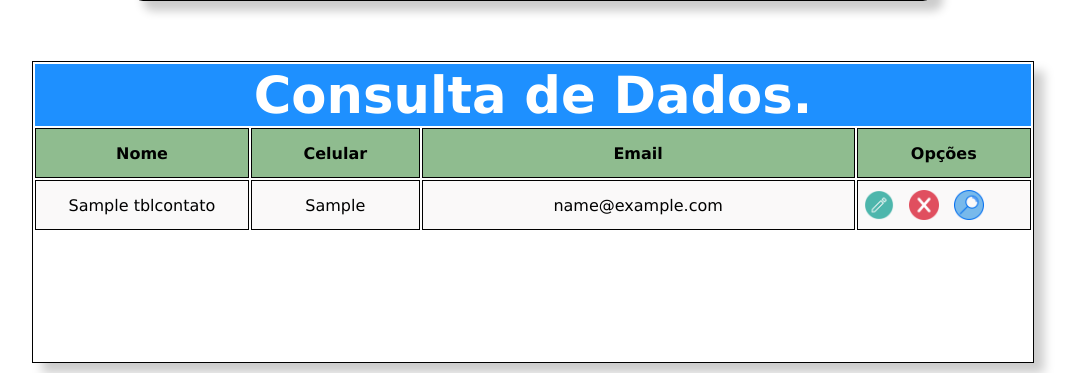
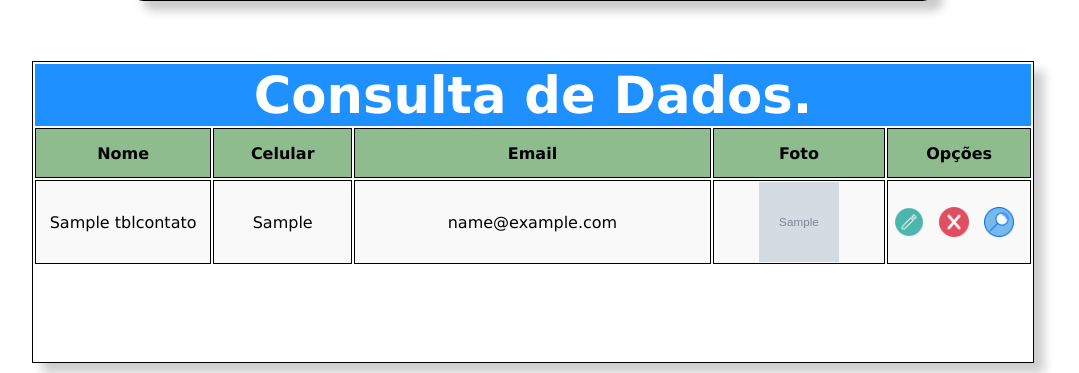
Before and after one commit to LaiseSilva/conexaoComBancoPHP, a PHP site: page /index.php in a window 1280 px wide. Shown: the part 699-1072 px from the top of the page, without its empty margins (107-1186 px from the left). Run offline with PHP 8.4, Linux system fonts and the light colour scheme; tables that the repository leaves empty or names only in its code hold one stand-in row (values such as "Sample post"); grey boxes marked "Sample" are stand-in pictures.

Commit message:
inserindo arquivos

```diff
--- a/ligandoBancoPhp/controller/controllerContatos.php
+++ b/ligandoBancoPhp/controller/controllerContatos.php
@@ -3,8 +3,8 @@
  * Objetivo: Arquivo responsável pela manipulação de dados de contatos
  *      obs(Este arquivo a ponte entre a view e a model)
  * Autor:
- *  Data: 04/03/2022  11/03/2022  18/03/2022  25/03/2022  01/04/2022   08/04/2022
- *  Versão: 1.0       2.0         3.0         4.0         5.0          6.0
+ *  Data: 04/03/2022  11/03/2022  18/03/2022  25/03/2022  01/04/2022   08/04/2022   26/04/2022
+ *  Versão: 1.0       2.0         3.0         4.0         5.0          6.0          7.0
 ****************************************************************************************/
 
 //Todos os tratamentos são feitos através da controller
@@ -13,6 +13,9 @@
 //Função para receber dados da view e encaminhar para a model(inserir)
 function  inserirContato ($dadosContatos, $file)
 {
+    //Caso não tenha uma imagem ela se mantém null e não da erro
+    $nomeFoto = (string) null;
+
     //Validação para verificar se o objeto está vazio
     if(!empty($dadosContatos))
     {
@@ -20,12 +23,22 @@ function  inserirContato ($dadosContatos, $file)
         //Validação de caixa vazias dos elementos nome, celular e email, pois são obrigatórios no BD
         if(!empty($dadosContatos['txtNome']) && !empty($dadosContatos['txtCelular']) && !empty($dadosContatos['txtEmail']))
         {
+            //Validação para identificar se chegou um arquivo de upload
             if($file != null)
             {
+                //Importe da função upload
                 require_once('modulo/upload.php');
-                $resultado = uploadFile($file['fleFoto']);
-                echo($resultado);
-                die;
+
+                //Chama a função de upload
+                $nomeFoto = uploadFile($file['fleFoto']);
+
+                if(is_array($nomeFoto))
+                {
+                    //Caso acontece algum erro no processo de upload, a função irá retornar um array com a possível mensagem de erro.
+                    //Esse array será retornado para a router e ela íra exibir a mensagem para o usuário
+                    return $nomeFoto;
+                }
+
             }
 
             //Criação do array de dados que será encaminhado a model para inserir no BD
@@ -37,7 +50,8 @@ function  inserirContato ($dadosContatos, $file)
                 "telefone" => $dadosContatos['txtTelefone'],
                 "celular"  => $dadosContatos['txtCelular'],
                 "email"    => $dadosContatos['txtEmail'],
-                "obs"      => $dadosContatos['txtObs']
+                "obs"      => $dadosContatos['txtObs'],
+                "foto"     => $nomeFoto
             );
 
             //Importe do arquivo de modelagem para manipular o BD
--- a/ligandoBancoPhp/index.php
+++ b/ligandoBancoPhp/index.php
@@ -118,6 +118,7 @@
                     <td class="tblColunas destaque"> Nome </td>
                     <td class="tblColunas destaque"> Celular </td>
                     <td class="tblColunas destaque"> Email </td>
+                    <td class="tblColunas destaque"> Foto </td>
                     <td class="tblColunas destaque"> Opções </td>
                 </tr>
 
@@ -137,6 +138,7 @@
                     <td class="tblColunas registros"><?=$item['nome']?></td>
                     <td class="tblColunas registros"><?=$item['celular']?></td>
                     <td class="tblColunas registros"><?=$item['email']?></td>
+                    <td class="tblColunas registros"><img src="arquivos/<?=$item['foto']?>" class="foto"></td>
 
                     <td class="tblColunas registros">
 
--- a/ligandoBancoPhp/model/bd/contato.php
+++ b/ligandoBancoPhp/model/bd/contato.php
@@ -3,8 +3,8 @@
      * Objetivo: Arquivo responsável por manipular os dados dentro do BD
      *          (insert,uptade,select e delete)
      * Autor: Laise na aula junto com o professor Marcel
-     * Data:11/03/2022   18/03/2022     25/03/2022      01/04/2022  08/04/2022
-     * Versão: 1.0       2.0            3.0             4.0         5.0
+     * Data:11/03/2022   18/03/2022     25/03/2022      01/04/2022  08/04/2022  26/04/2022
+     * Versão: 1.0       2.0            3.0             4.0         5.0         6.0
     **************************************************************************/
 
     //Estabelece a conexão com o BD
@@ -27,13 +27,15 @@
                      telefone,
                      celular,
                      email,
-                     obs)
+                     obs,
+                     foto)
                 values
                     ('".$dadosContatos['nome']."',
                      '".$dadosContatos['telefone']."',
                      '".$dadosContatos['celular']."',
                      '".$dadosContatos['email']."',
-                     '".$dadosContatos['obs']."');";
+                     '".$dadosContatos['obs']."',
+                     '".$dadosContatos['foto']."');";
 
         //Executa script no BD, manda para o banco
             //Validação para verificar se o script sql está correto
@@ -142,6 +144,7 @@
                     "celular"  => $rsDados['celular'],
                     "email"    => $rsDados['email'],
                     "obs"      => $rsDados['obs'],
+                    "foto"     => $rsDados['foto'],
                 );
 
                 $cont++;
--- a/ligandoBancoPhp/router.php
+++ b/ligandoBancoPhp/router.php
@@ -6,8 +6,8 @@
  *           view: (dados de um form,listagem de dados, ação de excluir ou atualizar)
  *           Esse arquivo será responsável  para encaminhar as solicitações para a Controller
  * Autor: Laise junto com o professor Marcel
- * Data: 04/03/2022   11/03/2022    18/03/2022    25/03/2022    01/04/2022      08/04/2022
- * Versão: 1.0        2.0           3.0           4.0           5.0             6.0
+ * Data: 04/03/2022   11/03/2022    18/03/2022    25/03/2022    01/04/2022      08/04/2022  26/04/2022
+ * Versão: 1.0        2.0           3.0           4.0           5.0             6.0         7.0
  ***********************************************************************************************************/
 
 $action = (string) null; // a ação que irá acontecer
@@ -39,8 +39,6 @@ if ($_SERVER['REQUEST_METHOD'] == 'POST' || $_SERVER['REQUEST_METHOD'] == 'GET')
                 }else{
                     $resultado = inserirContato($_POST, null);
                 }
-
-
 
                 //Valida o tipo de dados que a controller retornou
                 if (is_bool($resultado)) //Se for booleano
```
Also changed, not shown: ligandoBancoPhp/arquivos/d5611f69257b72794d938ca8739c2fbf.jpg (added), ligandoBancoPhp/css/style.css (line endings or trailing spaces).
